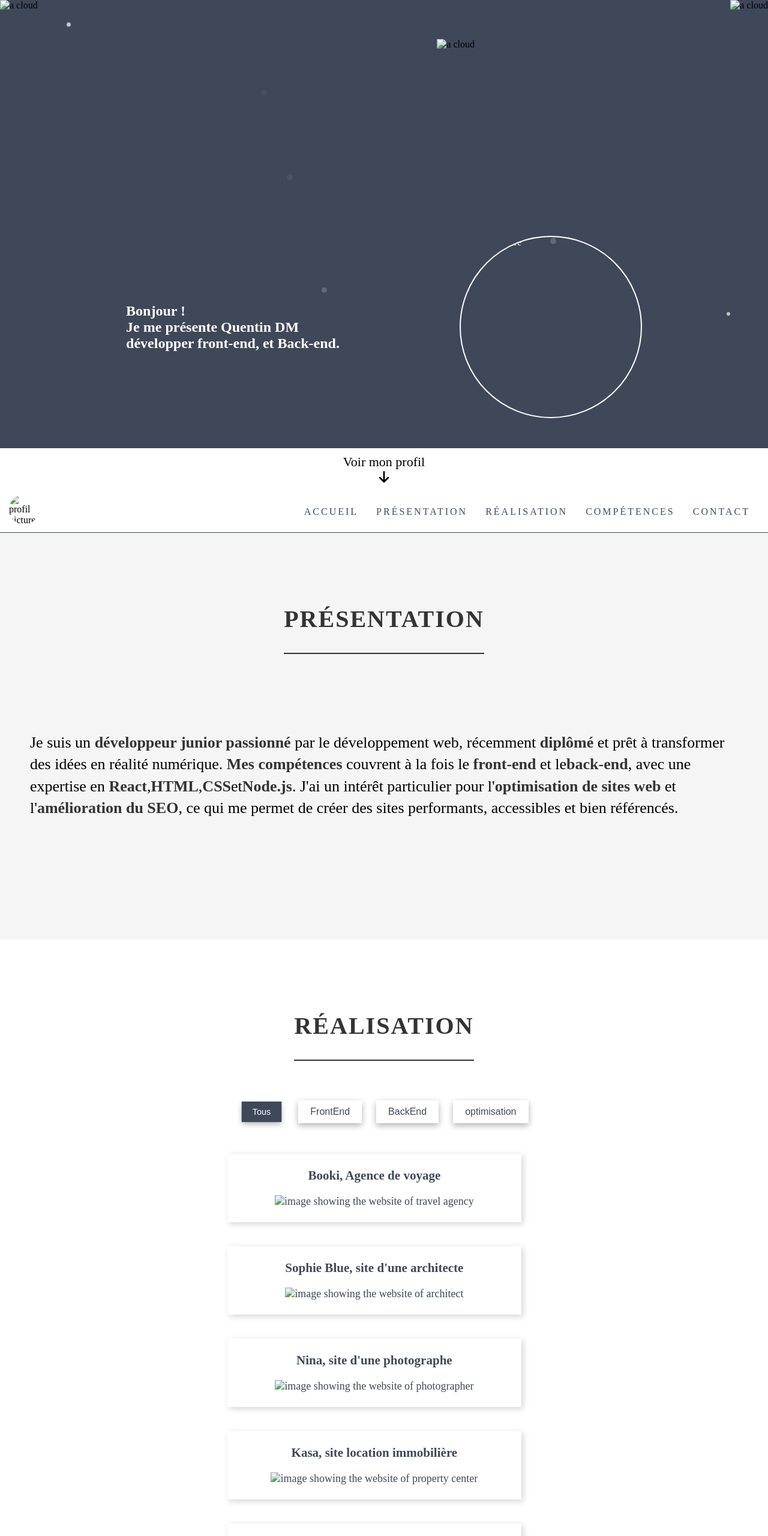
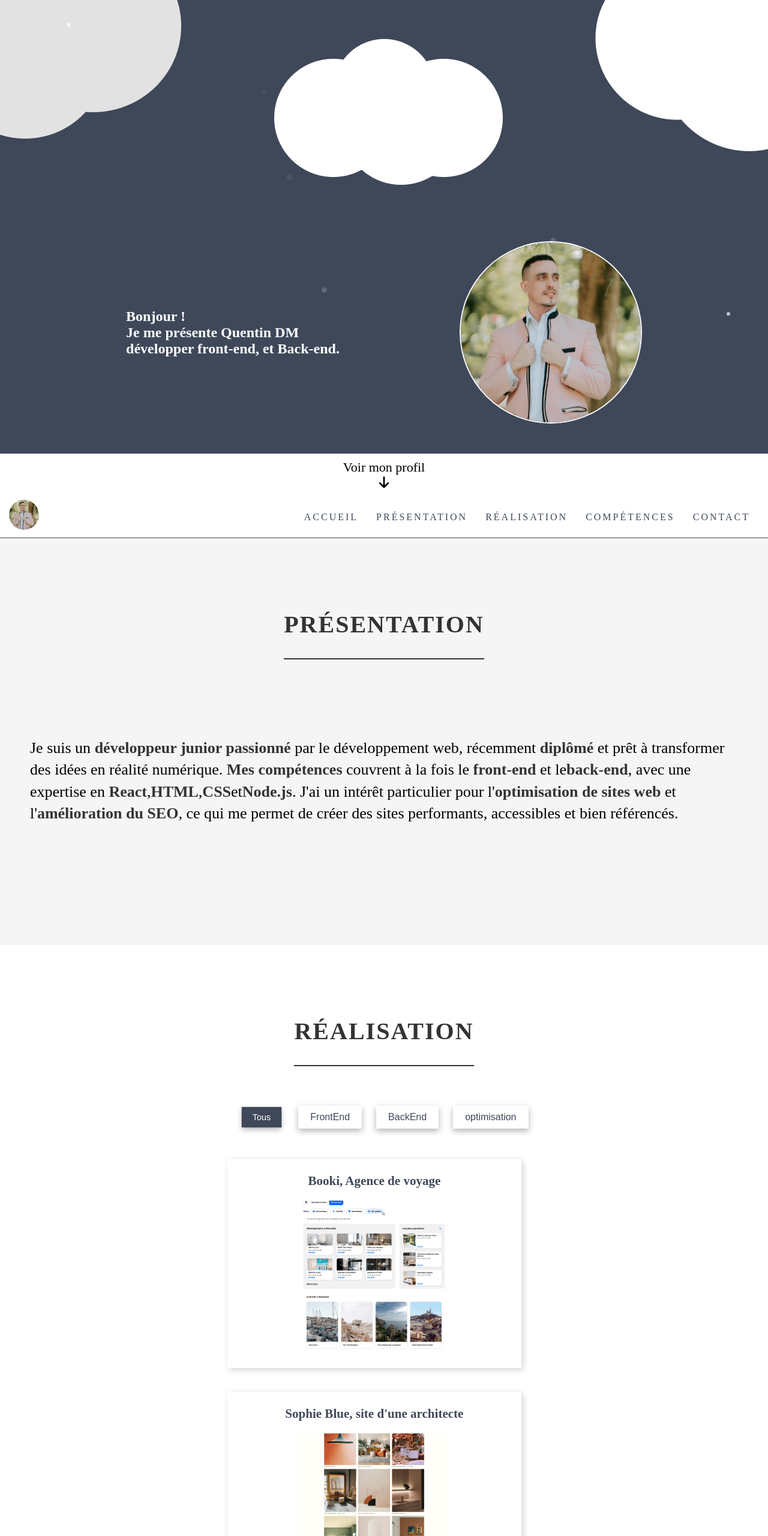
Before and after one commit to QuentinDM/Portfolio, a plain HTML site: page index.html in a window 1280 px wide. Shown: the top 2560 px of the page at 60% size. Drawn offline with Linux system fonts and the light colour scheme; the site is published under a folder, as on GitHub Pages, so addresses that start at the root find nothing.

Commit message:
chemin update

```diff
--- a/index.html
+++ b/index.html
@@ -14,15 +14,15 @@
 <body>
     <section id="home" class="header-presentation">
         <div class="banner">
-            <img class="gauche" src="/assets/nuage-gauche.webp" alt="a cloud">
-            <img class="nuage-milieu-gauche" src="/assets/nuage-milieu-gauche.webp" alt="a cloud">
-            <img class="nuage-milieu-droit" src="/assets/nuage-milieu-droit.webp" alt="a cloud">
-            <img class="droit" src="/assets/nuage-droit.webp" alt="a cloud">
+            <img class="gauche" src="assets/nuage-gauche.webp" alt="a cloud">
+            <img class="nuage-milieu-gauche" src="assets/nuage-milieu-gauche.webp" alt="a cloud">
+            <img class="nuage-milieu-droit" src="assets/nuage-milieu-droit.webp" alt="a cloud">
+            <img class="droit" src="assets/nuage-droit.webp" alt="a cloud">
         </div>
         <div class="snowflakes" aria-hidden="true"></div>
         <div class="header-container">
           <h1> Bonjour ! <br>Je me présente Quentin DM <br> développer front-end, et Back-end.</h1>
-          <img src="/assets/Profile.webp" alt="profil-picture">
+          <img src="assets/Profile.webp" alt="profil-picture">
         </div>
         <div id="goToPresentation" class="button-profil">
           <div>Voir mon profil </div>
@@ -31,7 +31,7 @@
     </section>
     <div class="header-content">
       <header >
-        <img src="/assets/Profile.webp" alt="profil picture">
+        <img src="assets/Profile.webp" alt="profil picture">
         <ul class="nav nav-pills">
           <li class="nav-item"><a href="#home" class="nav-link" aria-current="page">Accueil</a></li>
           <li class="nav-item"><a href="#presentation" class="nav-link">Présentation</a></li>
@@ -63,37 +63,37 @@
             <a href="https://github.com/QuentinDM/Della-mattia_Quentin_2_Booki_05032024/blob/master/README.md" data-group="all FrontEnd" target="_blank">
                 <section class="snowstorm-container" data-group="all FrontEnd">
                     <h3>Booki, Agence de voyage</h3>
-                    <img src="/assets/image-projet/Agence-de-voyage-booki.webp" alt="image showing the website of travel agency">
+                    <img src="assets/image-projet/Agence-de-voyage-booki.webp" alt="image showing the website of travel agency">
                 </section>
             </a>
             <a href="https://github.com/QuentinDM/Portfolio-architecte-sophie-bluel/blob/master/README.md" data-group="all front-end" target="_blank">
                 <section class="snowstorm-container">
                     <h3>Sophie Blue, site d'une architecte</h3>
-                    <img src="/assets/image-projet/Site-architecte-Sophie-Blue.webp" alt="image showing the website of architect">
+                    <img src="assets/image-projet/Site-architecte-Sophie-Blue.webp" alt="image showing the website of architect">
                 </section>
             </a>
             <a href="https://github.com/QuentinDM/Nina-Carducci-Dev/blob/master/README.md" data-group="all optimisation" target="_blank">
                 <section class="snowstorm-container">
                     <h3>Nina, site d'une photographe</h3>
-                    <img src="/assets/image-projet/Site-photographe-Nina-Carducci.webp" alt="image showing the website of photographer">
+                    <img src="assets/image-projet/Site-photographe-Nina-Carducci.webp" alt="image showing the website of photographer">
                 </section>
             </a>
             <a href="https://github.com/QuentinDM/kasa-app/blob/master/README.md" data-group="all FrontEnd" target="_blank">
                 <section class="snowstorm-container">
                     <h3>Kasa, site location immobilière</h3>
-                    <img src="/assets/image-projet/Site-location-immo-kasa.webp" alt="image showing the website of property center">
+                    <img src="assets/image-projet/Site-location-immo-kasa.webp" alt="image showing the website of property center">
                 </section>
             </a>
             <a href="https://github.com/QuentinDM/P7-Dev-Web-livres/blob/main/README.md" data-group="all BackEnd" target="_blank">
                 <section class="snowstorm-container" >
                     <h3>Vieux grimoire, site notation de livre</h3>
-                    <img src="/assets/image-projet/Site-notation-livre-Vieux-grimoire.webp" alt="image showing book rating site">
+                    <img src="assets/image-projet/Site-notation-livre-Vieux-grimoire.webp" alt="image showing book rating site">
                 </section>
             </a>
             <a href="https://github.com/QuentinDM/QWERTA-Site-pour-restaurateur/tree/main" data-group="all optimisation" target="_blank">
                 <section class="snowstorm-container" >
                     <h3>Planification, du développement d'un site pour un client</h3>
-                    <img src="/assets/image-projet/Planification-du-developpement-site-client.webp" alt="image showing planning the development of a client site">
+                    <img src="assets/image-projet/Planification-du-developpement-site-client.webp" alt="image showing planning the development of a client site">
                 </section>
             </a>
           </div>
@@ -142,7 +142,7 @@
     </main>
     <div class="footer-content">
       <footer>
-        <img src="/assets/Profile.webp" alt="profil picture">
+        <img src="assets/Profile.webp" alt="profil picture">
         <ul class="social-nav-footer">
           <li><a href="mailto:qludela@gmail.com"><i class="fa-solid fa-envelope"></i></a></li>
           <li><a href="https://www.linkedin.com/feed/" target="_blank"><i class="fa-brands fa-linkedin"></i></a></li>
```
